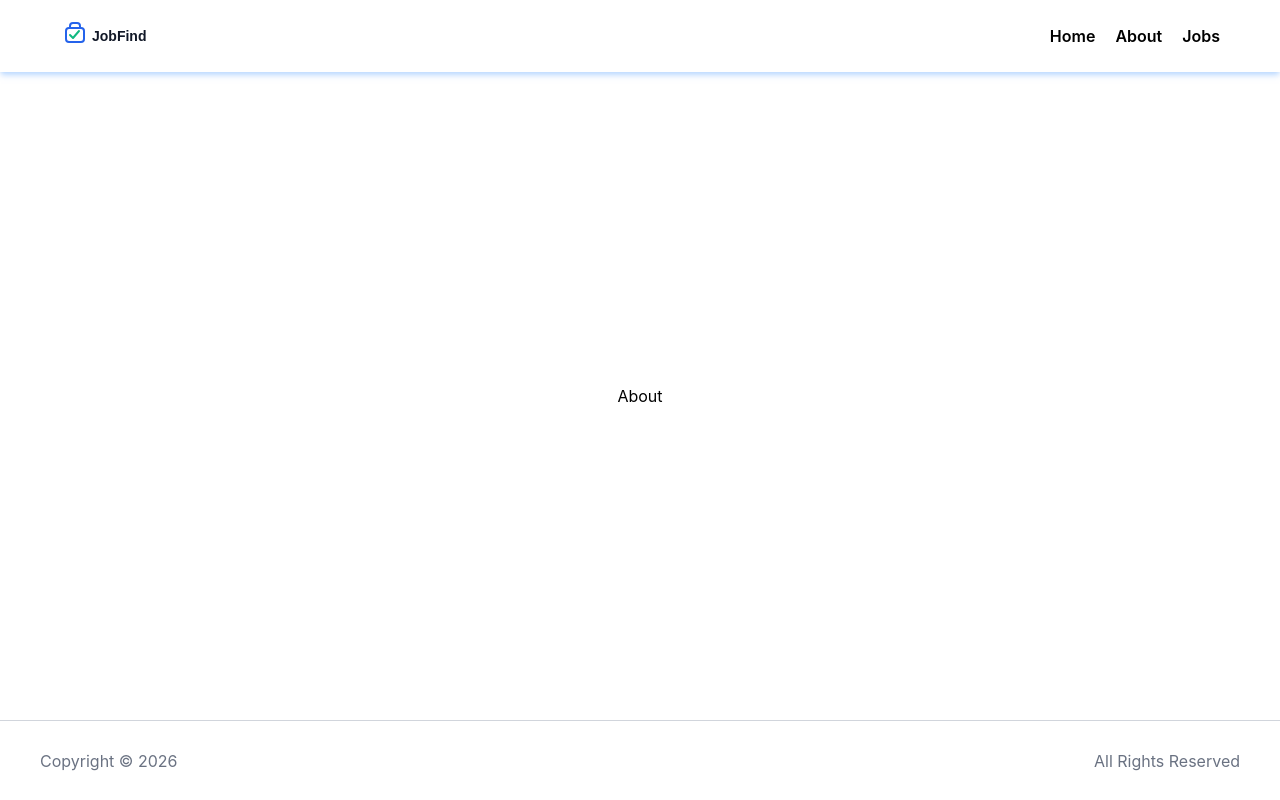
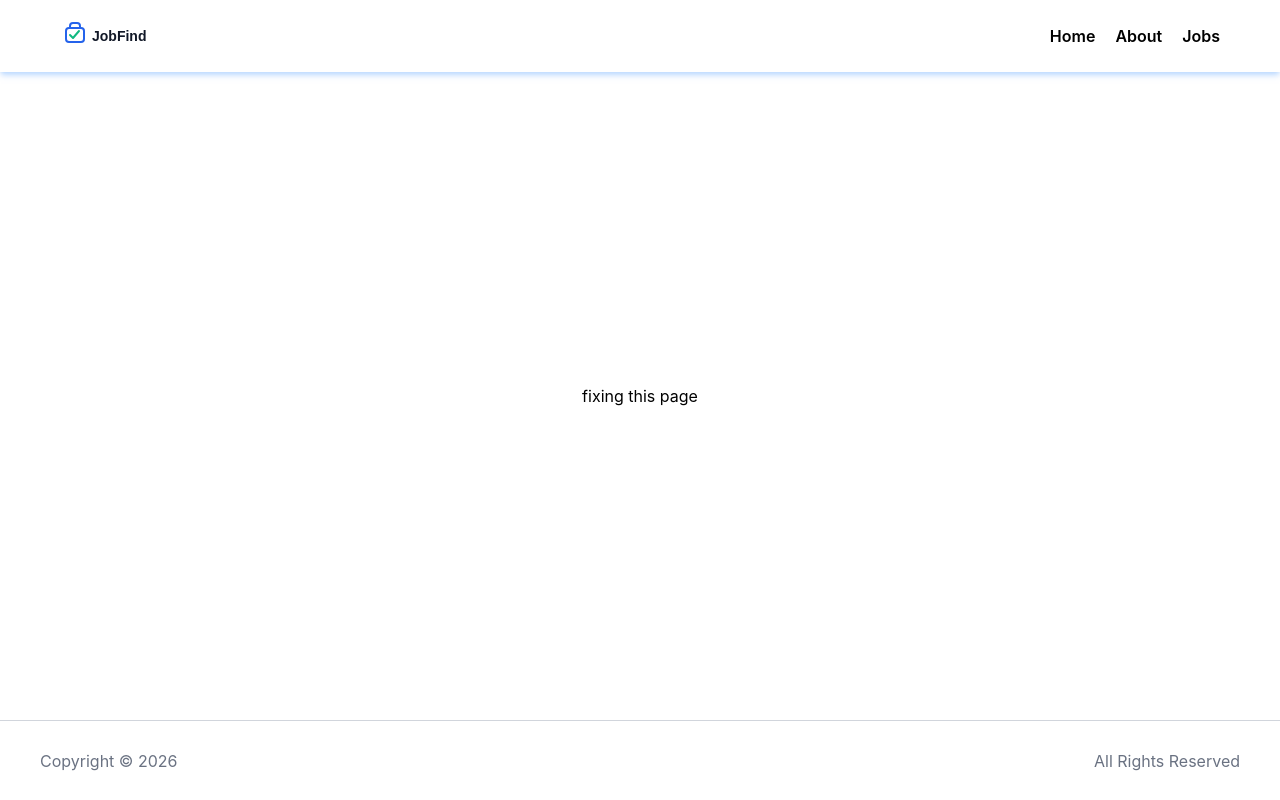
Before and after one commit to Wasit-karimi/JobListing, a React (Vite) app: page /about in a window 1280 px wide. Built offline with nearby package versions, Linux system fonts and the light colour scheme.

Commit message:
about fixing add

```diff
--- a/src/pages/About.tsx
+++ b/src/pages/About.tsx
@@ -1,6 +1,8 @@
 const About = () => {
   return (
-    <div>About</div>
+    <div>
+      <p>fixing this page</p>
+    </div>
   )
 }
 
```
